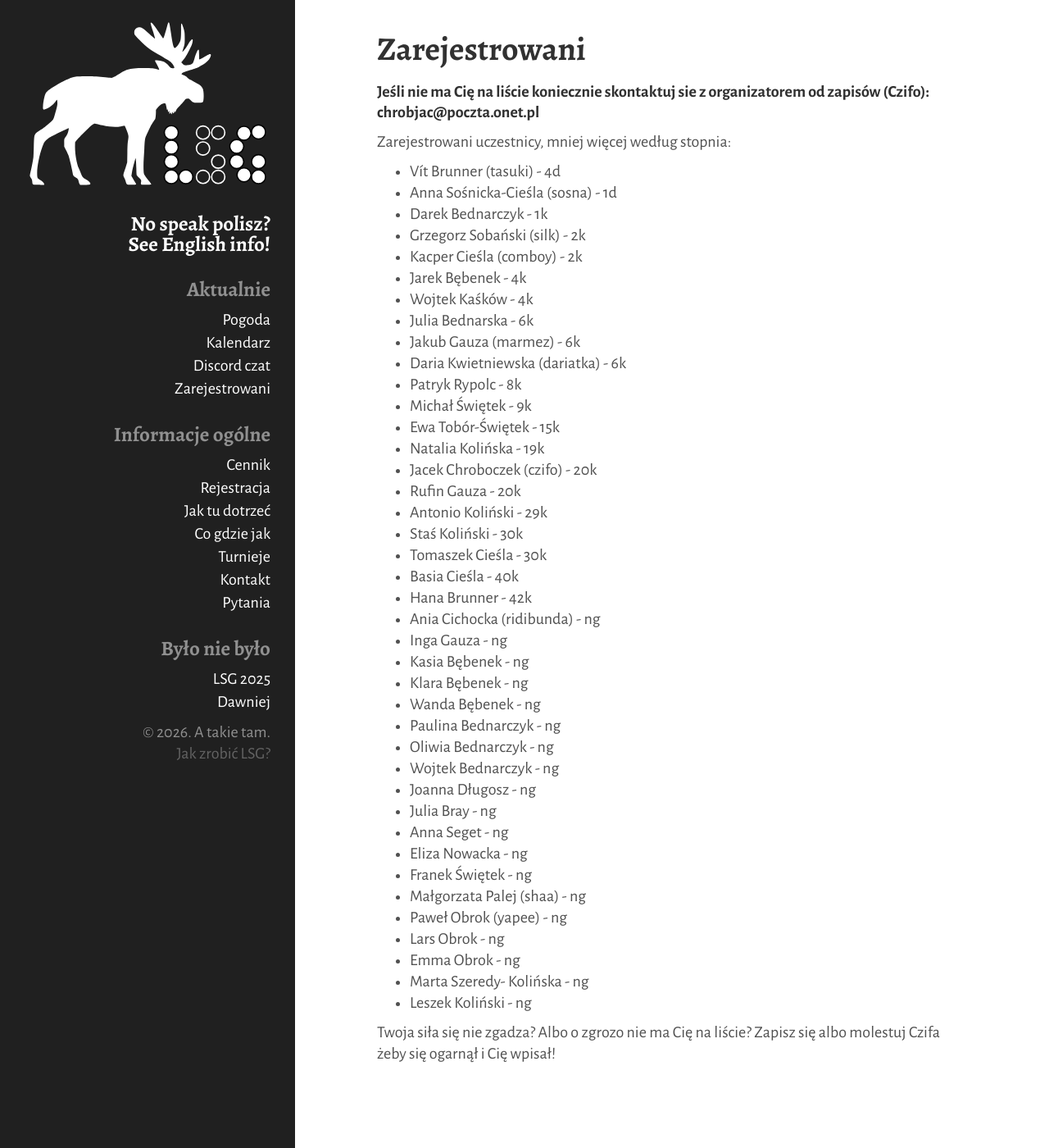
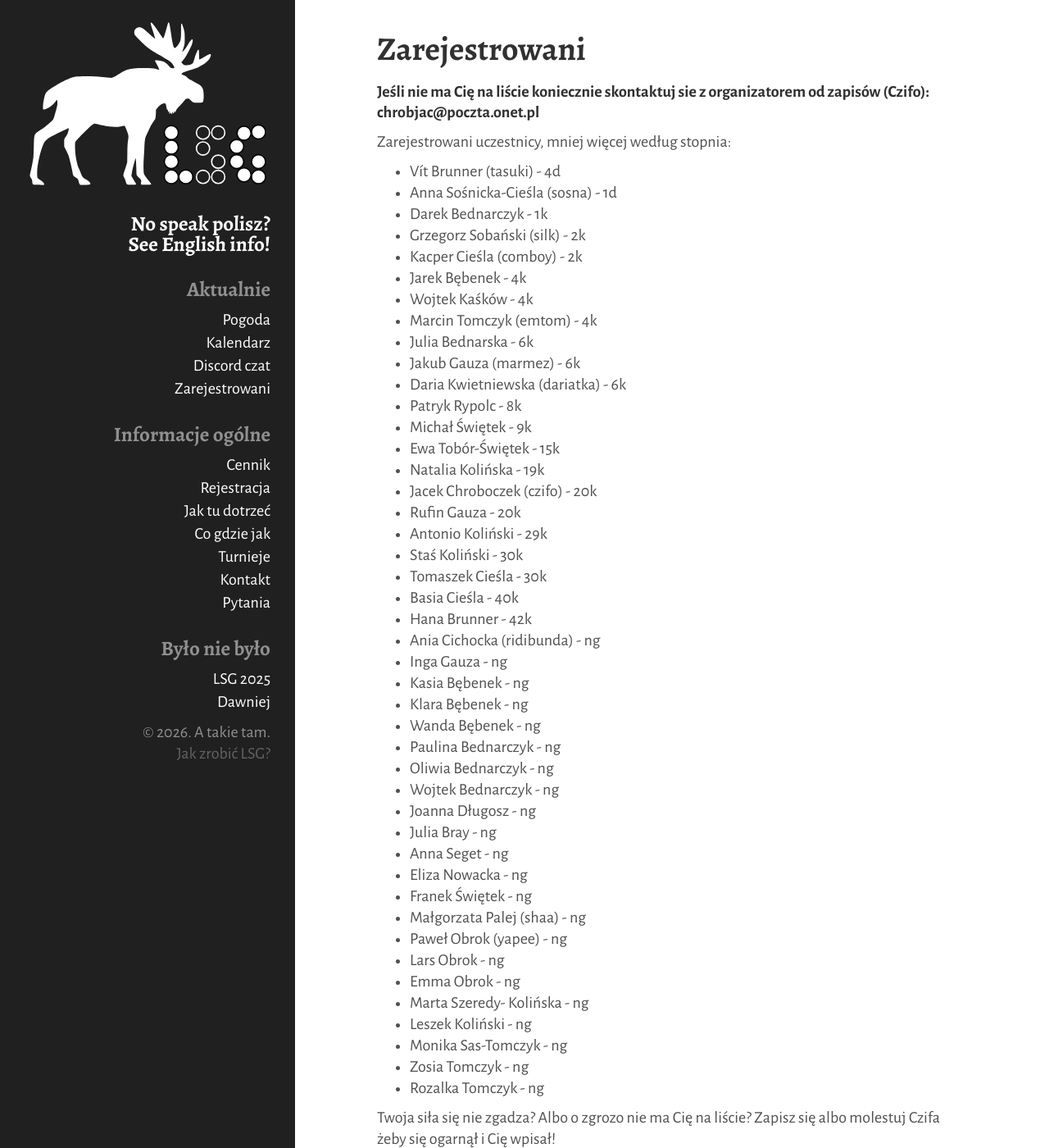
Before and after one commit to tasuki/lsg, a Jekyll site: the page built from _pages/zarejestrowani.md, in a window 1280 px wide and 1400 px high. Shown: the whole window at 82% size. Built offline with Jekyll 4.4.1, drawn with Linux system fonts in a browser that asks for light colours.

Commit message:
Update zarejestrowani.md

```diff
--- a/_pages/zarejestrowani.md
+++ b/_pages/zarejestrowani.md
@@ -16,6 +16,7 @@ Zarejestrowani uczestnicy, mniej więcej według stopnia:
 - Kacper Cieśla (comboy) - 2k
 - Jarek Bębenek - 4k
 - Wojtek Kaśków - 4k
+- Marcin Tomczyk (emtom) - 4k
 - Julia Bednarska - 6k
 - Jakub Gauza (marmez) - 6k
 - Daria Kwietniewska (dariatka) - 6k
@@ -49,5 +50,8 @@ Zarejestrowani uczestnicy, mniej więcej według stopnia:
 - Emma Obrok - ng
 - Marta Szeredy- Kolińska - ng
 - Leszek Koliński - ng
+- Monika Sas-Tomczyk - ng
+- Zosia Tomczyk - ng
+- Rozalka Tomczyk - ng
 
 Twoja siła się nie zgadza? Albo o zgrozo nie ma Cię na liście? Zapisz się albo molestuj Czifa żeby się ogarnął i Cię wpisał!
```
